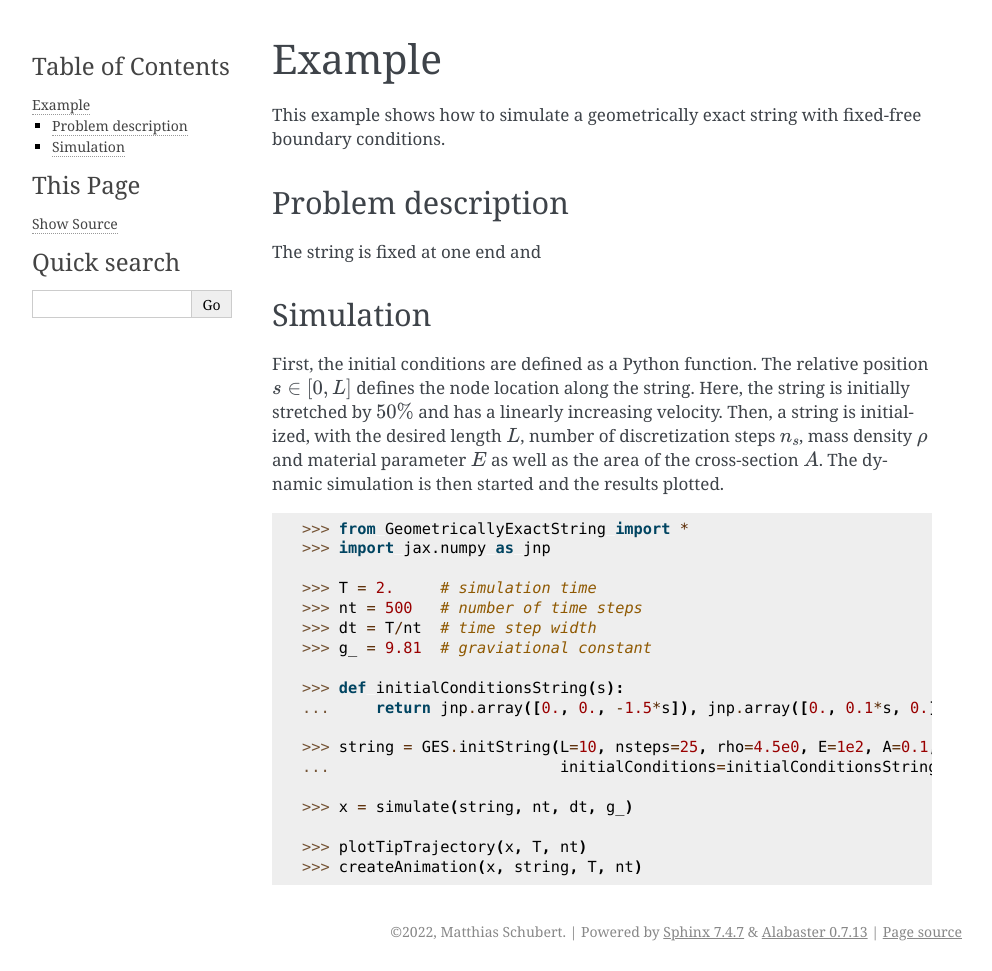
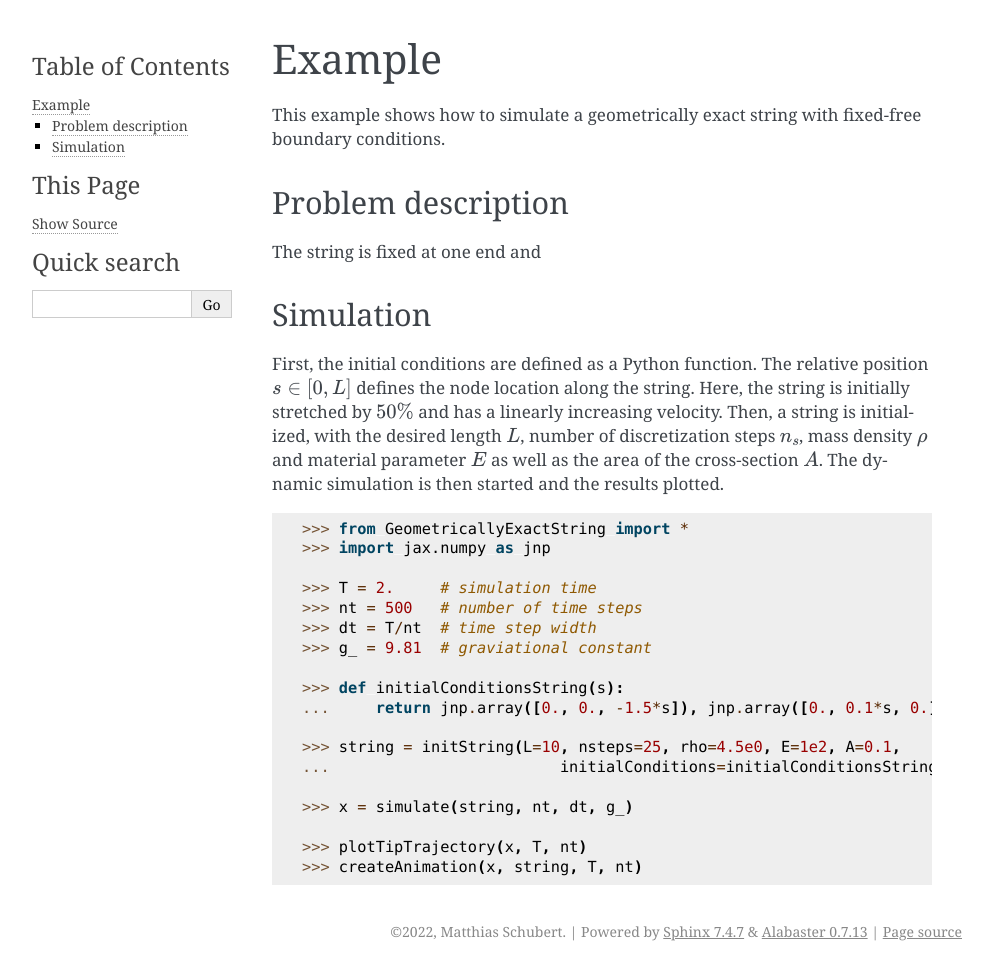
Before and after one commit to THREAD-3-2/GeometricallyExactString, a Sphinx documentation site: the page built from docs/example.rst, in a window 1280 px wide. Shown: the whole page, without its empty margins (148-1140 px from the left). Built offline with Sphinx 7.4.7, drawn with Linux system fonts in a browser that asks for light colours.

Commit message:
fixed bug in example

```diff
--- a/docs/example.rst
+++ b/docs/example.rst
@@ -35,7 +35,7 @@ The dynamic simulation is then started and the results plotted.
     >>> def initialConditionsString(s):
     ...     return jnp.array([0., 0., -1.5*s]), jnp.array([0., 0.1*s, 0.])
 
-    >>> string = GES.initString(L=10, nsteps=25, rho=4.5e0, E=1e2, A=0.1,
+    >>> string = initString(L=10, nsteps=25, rho=4.5e0, E=1e2, A=0.1,
     ...                         initialConditions=initialConditionsString)
 
     >>> x = simulate(string, nt, dt, g_)
```
